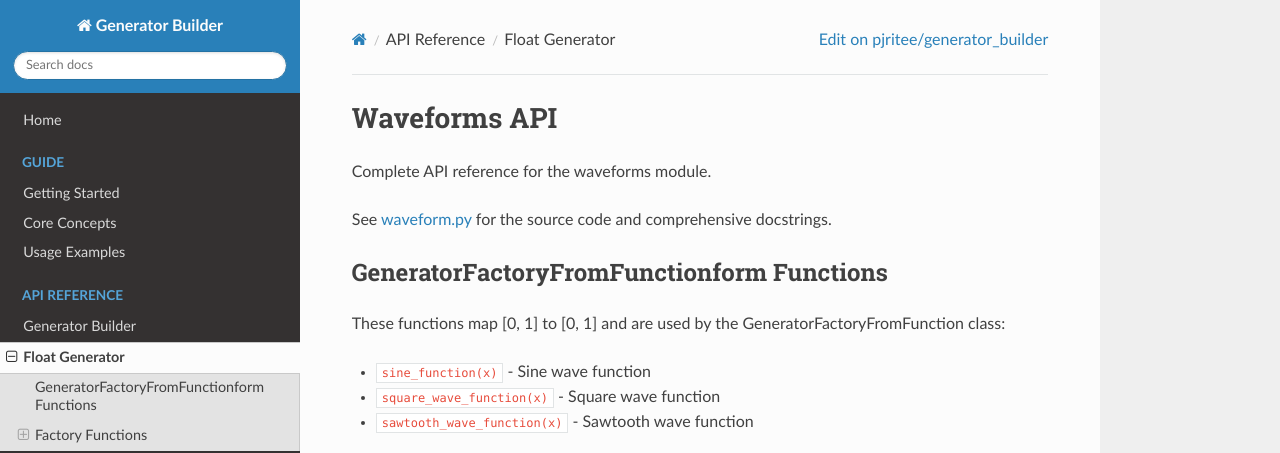
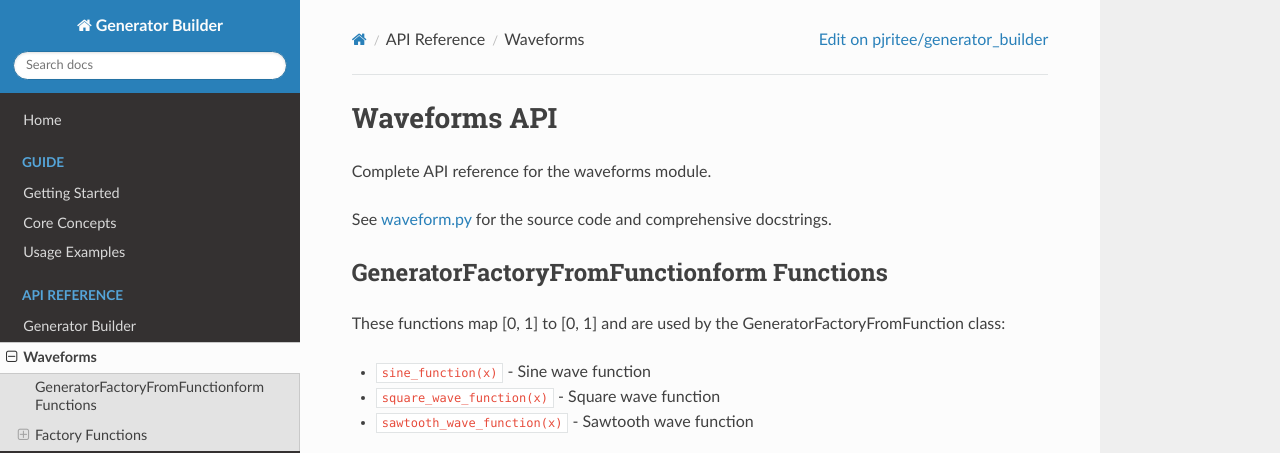
Before and after one commit to pjritee/generator_builder, an MkDocs documentation site: the page built from docs/api/waveforms.md, in a window 1280 px wide and 1206 px high. Shown: the top 453 px of the window. Built offline with MkDocs 1.6.1, drawn with Linux system fonts in a browser that asks for light colours; nearby versions of some CDN libraries.

Commit message:
fix bug in docs

```diff
--- a/mkdocs.yml
+++ b/mkdocs.yml
@@ -19,7 +19,7 @@ nav:
     - Usage Examples: guide/examples.md
   - API Reference:
     - Generator Builder: api/generator_builder.md
-    - Float Generator: api/waveforms.md
+    - Waveforms: api/waveforms.md
     - Generator Visualizer: api/generator_visualizer.md
   - Contributing: CONTRIBUTING.md
   - License: LICENSE.md
```
Also changed, not shown: site/404.html, site/CONTRIBUTING/index.html, site/LICENSE/index.html, site/api/generator_builder/index.html, site/api/generator_visualizer/index.html, site/api/waveforms/index.html, site/guide/concepts/index.html, site/guide/examples/index.html, site/guide/getting_started/index.html, site/index.html, site/search.html, site/search/search_index.json, 1 other file.
